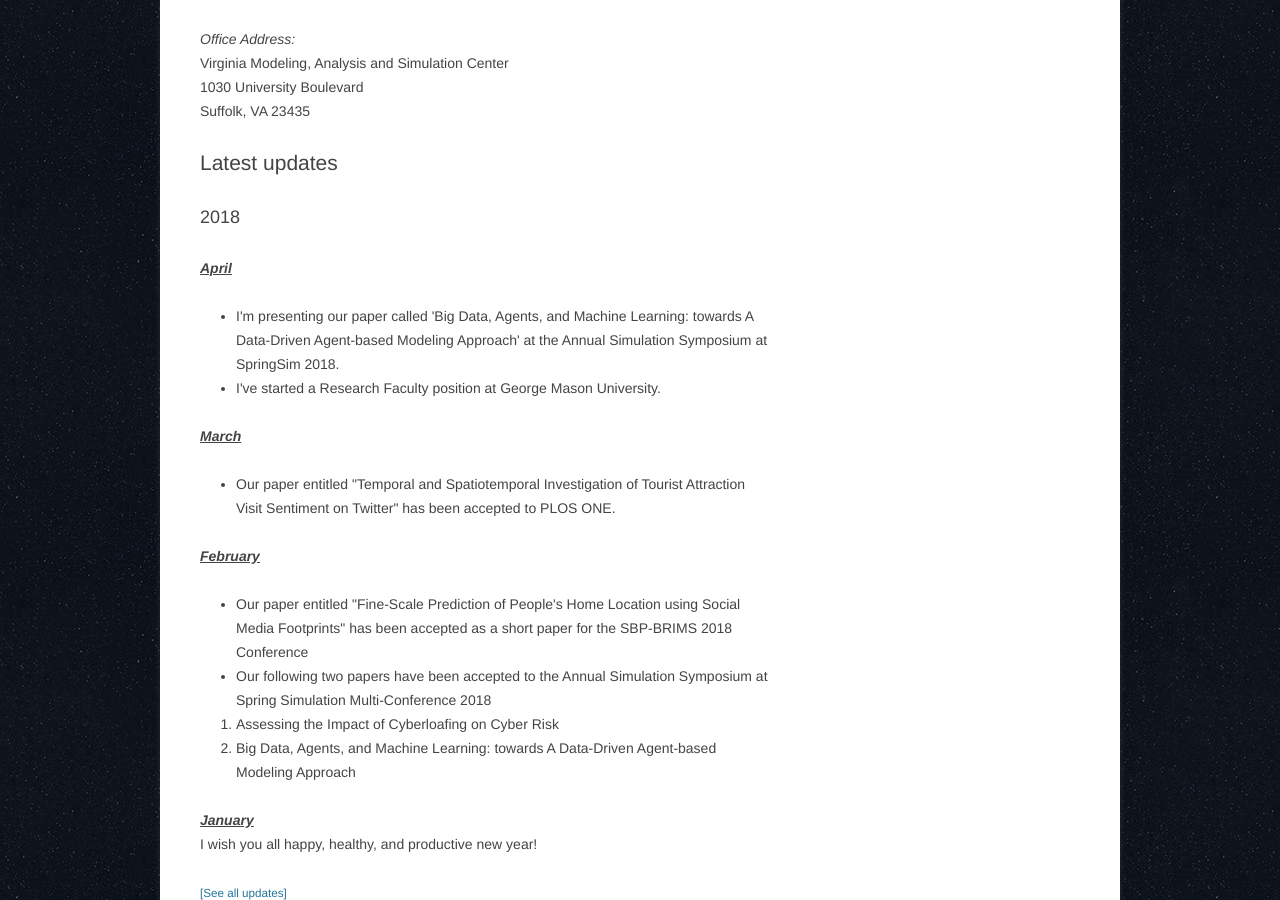
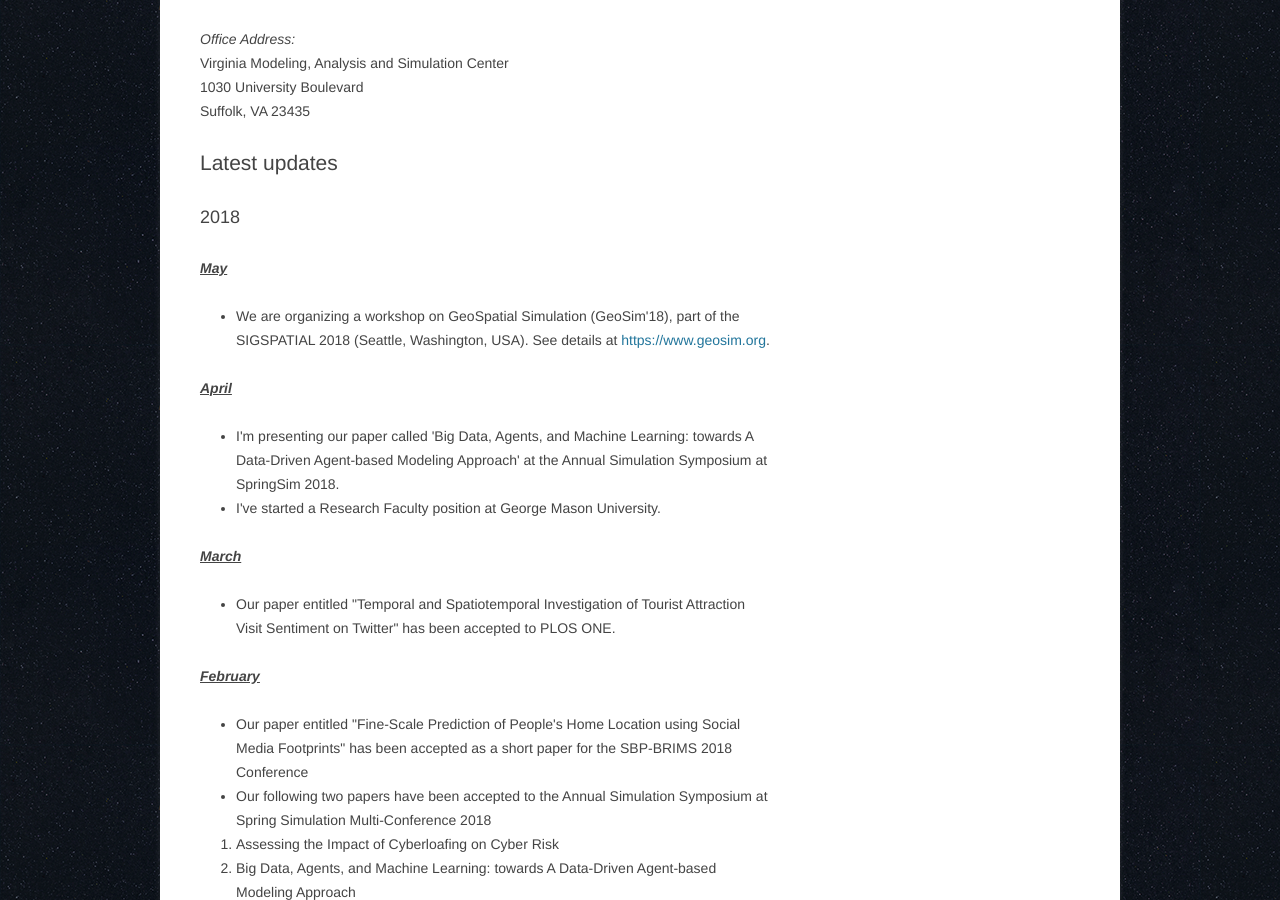
Before and after one commit to hamdikavak/hamdikavak.github.io, a Jekyll site: the page built from index.html, in a window 1280 px wide and 900 px high, scrolled down 455 px. Built offline with Jekyll 4.4.1, drawn with Linux system fonts in a browser that asks for light colours; nearby versions of some CDN libraries.

Commit message:
GeoSim'18 announcement added.

```diff
--- a/_includes/updates.html
+++ b/_includes/updates.html
@@ -2,6 +2,14 @@
 	<div class="year_update">
 
 		<h2>2018</h2>
+		<p>
+			<strong><em><u>May</u></em></strong>
+		  	<ul>
+			  	<li>
+				   We are organizing a workshop on GeoSpatial Simulation (GeoSim'18), part of the SIGSPATIAL 2018 (Seattle, Washington, USA). See details at <a href="https://www.geosim.org">https://www.geosim.org</a>.
+			    </li>
+			</ul>
+		</p>
 		<p>
 			<strong><em><u>April</u></em></strong>
 		  	<ul>
```
